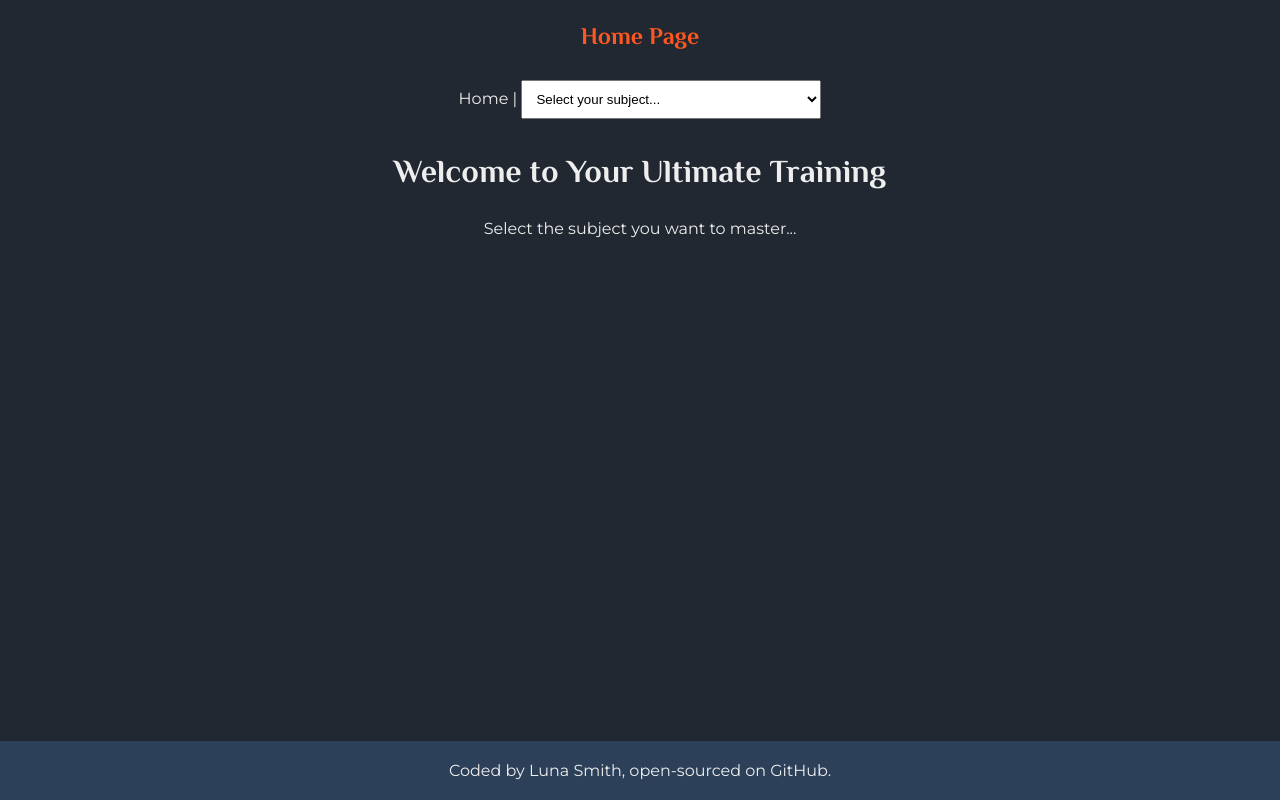
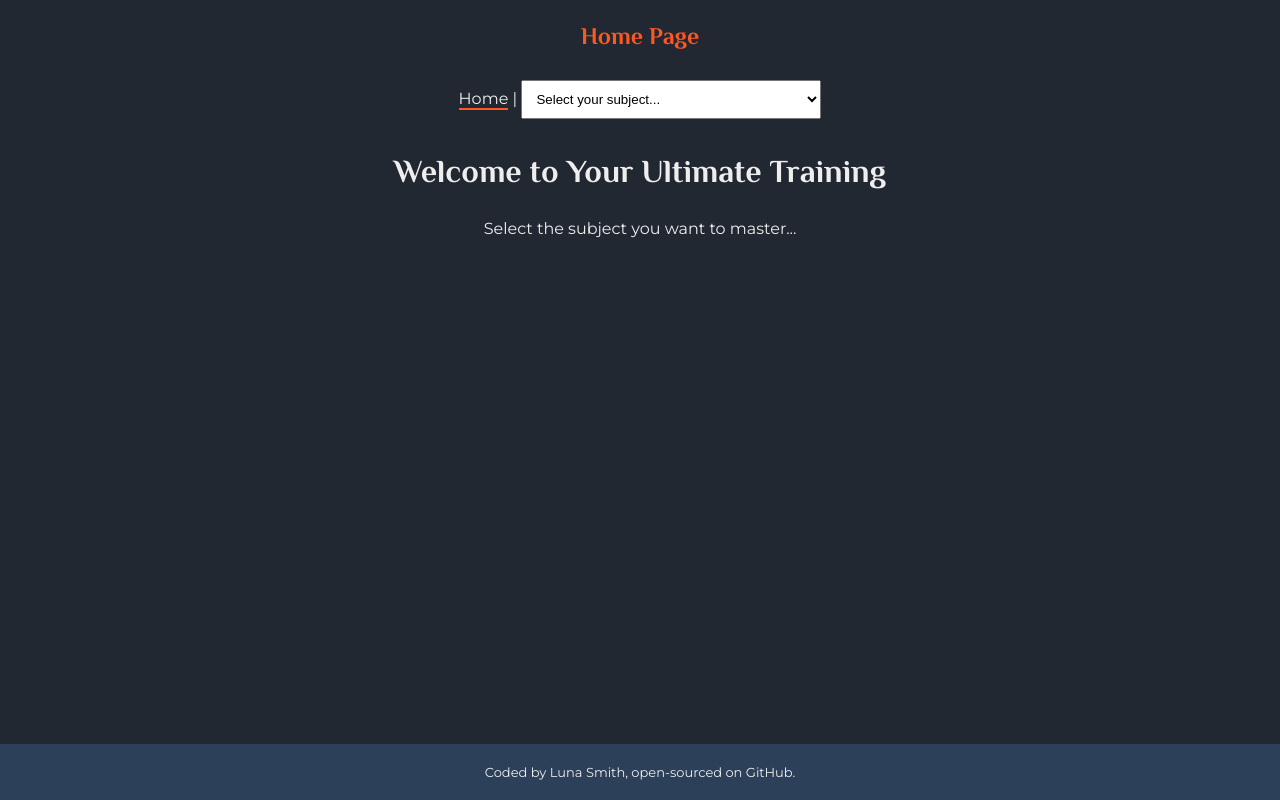
Before and after one commit to Lu-Smith/quiz_vue_typescript_tdd, a Vue app: page / in a window 1280 px wide. Built offline with nearby package versions, Linux system fonts and the light colour scheme.

Commit message:
Updated styles

```diff
--- a/public/index.html
+++ b/public/index.html
@@ -5,7 +5,11 @@
     <meta http-equiv="X-UA-Compatible" content="IE=edge">
     <meta name="viewport" content="width=device-width,initial-scale=1.0">
     <link rel="icon" href="<%= BASE_URL %>favicon.ico">
-    <title><%= htmlWebpackPlugin.options.title %></title>
+    <link
+    rel="stylesheet"
+    href="https://cdnjs.cloudflare.com/ajax/libs/animate.css/4.1.1/animate.min.css"
+    />
+    <title>Ultimate Quiz</title>
   </head>
   <body>
     <noscript>
--- a/src/App.vue
+++ b/src/App.vue
@@ -1,7 +1,6 @@
 <template>
     <HelloWorld msg = "Welcome to Your Ultimate Training"/>
     <MainFooter />
-
 </template>
 
 <script lang="ts">
--- a/src/assets/global.css
+++ b/src/assets/global.css
@@ -53,6 +53,10 @@ a {
 a:hover {
     color: #ff5722;
     text-decoration: none;
+}
+
+a.router-link-active{
+  border-bottom: 2px solid #ff5722;
 }
 
 button {
--- a/src/components/HelloWorld.vue
+++ b/src/components/HelloWorld.vue
@@ -4,14 +4,14 @@
       <select v-model="selectedSubject"  placeholder="Select your subject..." @change="navigateToSubject">
         <option disabled selected value="">Select your subject...</option>
         <option v-for="subject in subjects" :value="subject" :key="subject" >
-          {{ subject }}
+          <span>{{ subject }}</span>
         </option>
       </select>
   </nav>
   <div class="hello">
     <h1>{{ msg }}</h1>
   </div>
-  <router-view/>
+    <router-view/>
 </template>
 
 <script lang="ts">
@@ -38,7 +38,7 @@ export default {
 }
 </script>
 
-<style>
+<style scoped>
 
 select {
   width: 300px;
--- a/src/components/MainFooter.vue
+++ b/src/components/MainFooter.vue
@@ -13,6 +13,7 @@
     padding: 20px;
     color: #eeeeee;
     background: #2d4059;
+    font-size: 13px;
   }
 
   footer a {
@@ -57,14 +58,14 @@
 
   @media screen and (max-width: 900px) {
     footer {
-      font-size: 14px;
+      font-size: 12px;
     }
   }
 
   @media screen and (max-width: 480px) {
     footer {
       padding: 10px;
-      font-size: 12px;
+      font-size: 11px;
     }
   }
 </style>
--- a/src/router/index.js
+++ b/src/router/index.js
@@ -12,42 +12,74 @@ const routes = [
   {
     path: '/',
     name: 'HomePage',
-    component: HomePage
+    component: HomePage,
+    meta: {
+      enterClass: "animate_animated animate_fadeInLeft",
+      leaveClass: "animate_animated animate_fadeOutRight"
+    }
   },
   {
     path: '/Vue',
     name: 'Vue',
-    component: Vue
+    component: Vue,
+    meta: {
+      enterClass: "animate_animated animate_fadeInRight",
+      leaveClass: "animate_animated animate_fadeOutLeft"
+    }
   },
   {
     path: '/Angular',
     name: 'Angular',
-    component: Angular
+    component: Angular,
+    meta: {
+      enterClass: "animate_animated animate_fadeInLeft",
+      leaveClass: "animate_animated animate_fadeOutRight"
+    }
   },
   {
     path: '/Typescript',
     name: 'TypeScript',
-    component: TypeScript
+    component: TypeScript,
+    meta: {
+      enterClass: "animate_animated animate_fadeInRight",
+      leaveClass: "animate_animated animate_fadeOutLeft"
+    }
   },
   {
     path: '/TDD',
     name: 'TDD',
-    component: TDD
+    component: TDD,
+    meta: {
+      enterClass: "animate_animated animate_fadeInLeft",
+      leaveClass: "animate_animated animate_fadeOutRight"
+    }
   },
   {
     path: '/C++',
     name: 'CPlusPlus',
-    component: CPlusPlus
+    component: CPlusPlus,
+    meta: {
+      enterClass: "animate_animated animate_fadeInRight",
+      leaveClass: "animate_animated animate_fadeOutLeft"
+    }
   },
   {
     path: '/React',
     name: 'React',
-    component: React
+    component: React,
+    meta: {
+      enterClass: "animate_animated animate_fadeInLeft",
+      leaveClass: "animate_animated animate_fadeOutRight"
+    }
   },
   {
     path: '/Javascript',
     name: 'JavaScript',
-    component: JavaScript
+    component: JavaScript,
+    meta: {
+      enterClass: "animate_animated animate_fadeInRight",
+      leaveClass: "animate_animated animate_fadeOutLeft"
+    }
   },
 
 
```
Also changed, not shown: src/views/HomePage.vue (+1 -11 lines).
